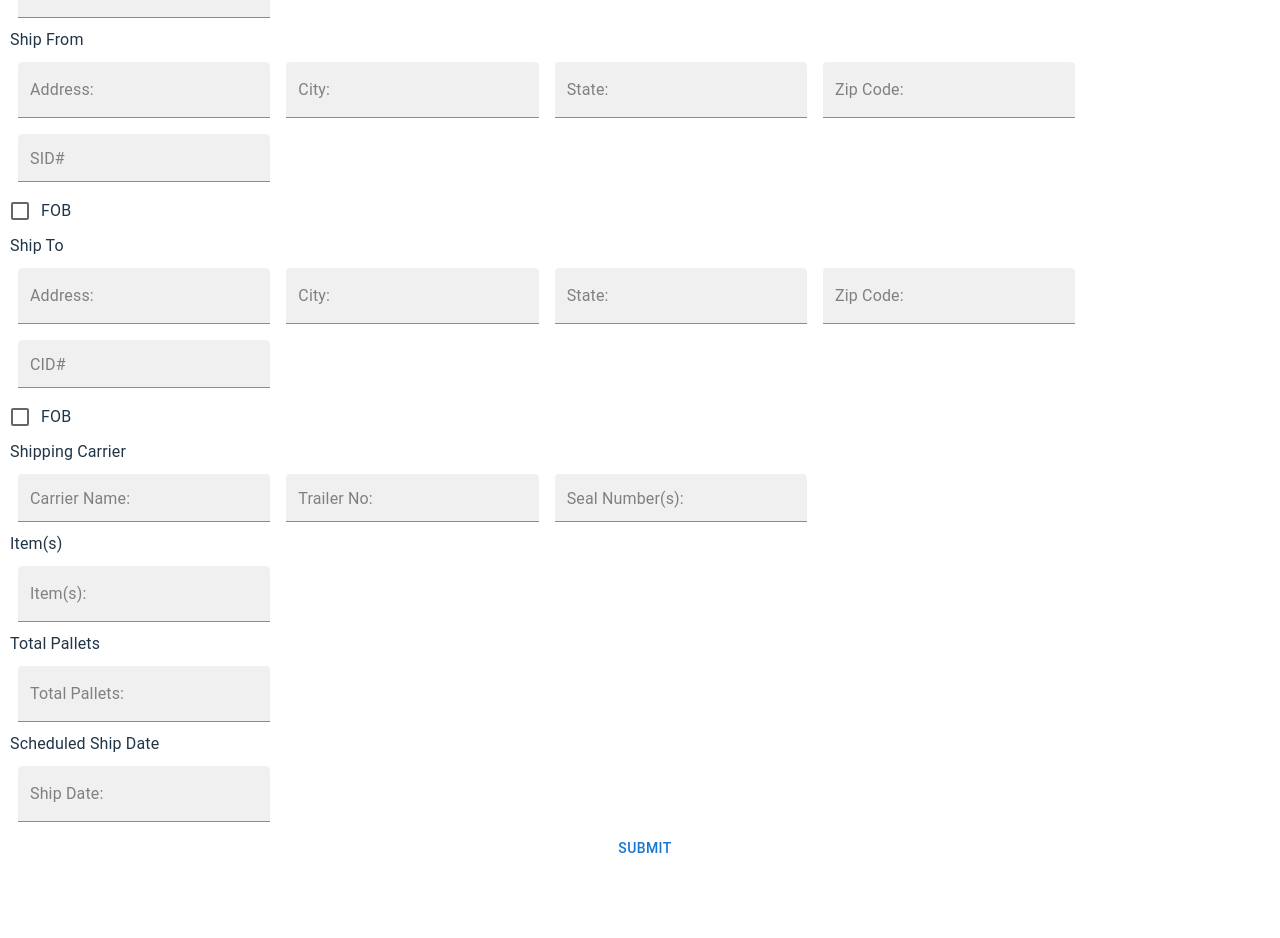
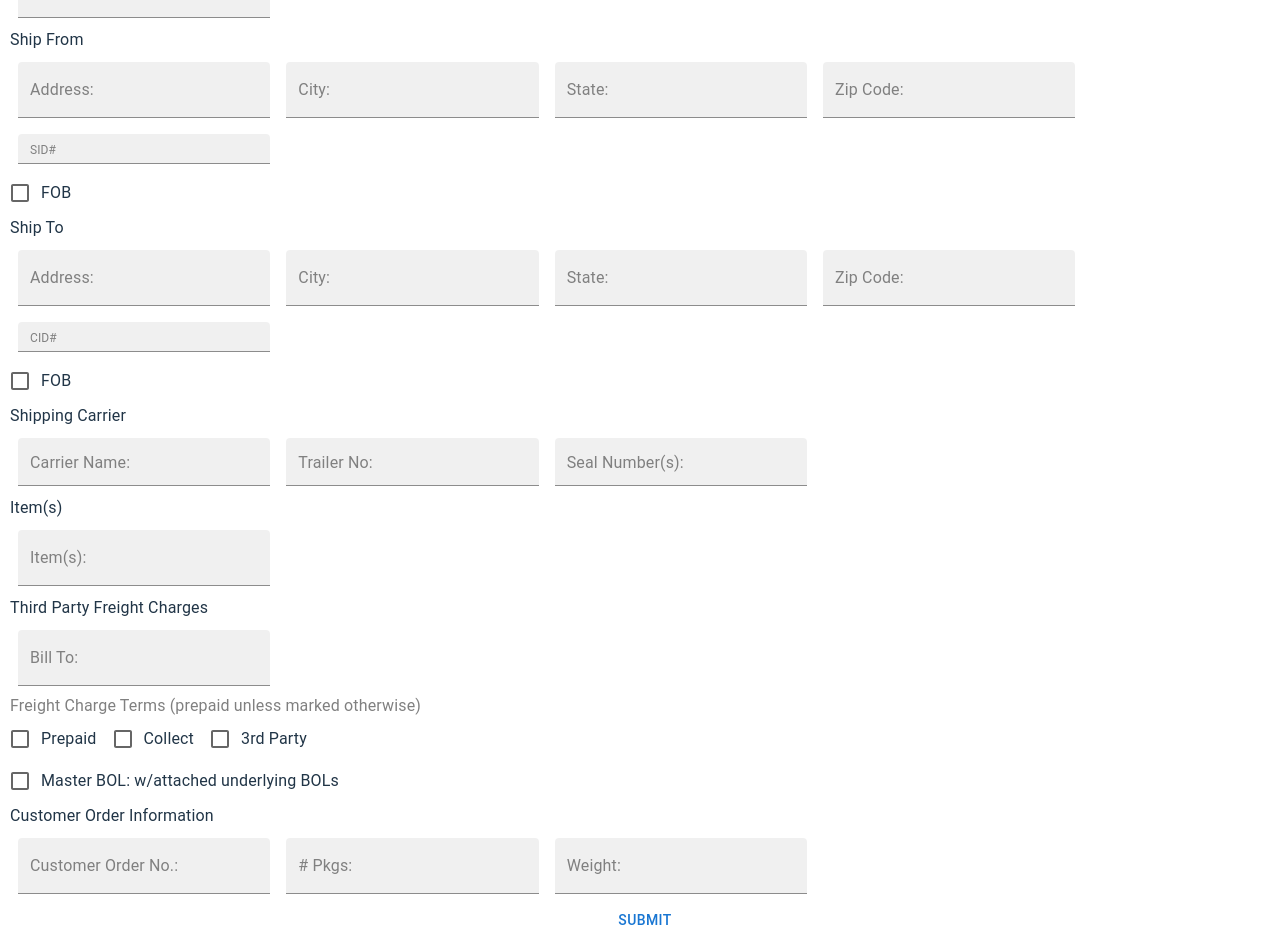
Before and after one commit to ChuangStephanie/TSL_Helper, a React (Vite) app: page /bol in a window 1280 px wide. Shown: the part 263-1201 px from the top of the page. Before the commit the page ends 1129 px from the top, so only its background shows below. Built offline with nearby package versions, Linux system fonts and the light colour scheme.

Commit message:
more BOL input fields

```diff
--- a/src/components/BOL.jsx
+++ b/src/components/BOL.jsx
@@ -145,6 +145,8 @@ export default function BOL() {
               InputLabelProps={{
                 sx: {
                   color: "gray",
+                  fontSize: "12px",
+                  top: "-5px",
                   [`&.${inputLabelClasses.shrink}`]: {
                     color: "primary",
                   },
@@ -153,6 +155,9 @@ export default function BOL() {
               sx={{
                 "& .MuiInputBase-input": {
                   color: "gray",
+                },
+                "& .MuiFilledInput-root": {
+                  height: "30px",
                 },
               }}
             />
@@ -258,6 +263,8 @@ export default function BOL() {
               InputLabelProps={{
                 sx: {
                   color: "gray",
+                  fontSize: "12px",
+                  top: "-5px",
                   [`&.${inputLabelClasses.shrink}`]: {
                     color: "primary",
                   },
@@ -266,6 +273,9 @@ export default function BOL() {
               sx={{
                 "& .MuiInputBase-input": {
                   color: "gray",
+                },
+                "& .MuiFilledInput-root": {
+                  height: "30px",
                 },
               }}
             />
@@ -368,10 +378,57 @@ export default function BOL() {
             }}
           ></TextField>
         </Box>
-        <Typography variant="subtitle1">Total Pallets</Typography>
+        <Box className="freightCharges">
+          <Typography variant="subtitle1">
+            Third Party Freight Charges
+          </Typography>
+          <TextField
+            id="freight"
+            label="Bill To:"
+            multiline
+            variant="filled"
+            color="primary"
+            className="textfield"
+            InputLabelProps={{
+              sx: {
+                color: "gray",
+                [`&.${inputLabelClasses.shrink}`]: {
+                  color: "primary",
+                },
+              },
+            }}
+            sx={{
+              "& .MuiInputBase-input": {
+                color: "gray",
+              },
+            }}
+          ></TextField>
+          <Typography sx={{ color: "gray" }}>
+            Freight Charge Terms (prepaid unless marked otherwise)
+          </Typography>
+          <FormGroup className="checkbox" row>
+            <FormControlLabel
+              control={<Checkbox />}
+              label="Prepaid"
+            ></FormControlLabel>
+            <FormControlLabel
+              control={<Checkbox />}
+              label="Collect"
+            ></FormControlLabel>
+            <FormControlLabel
+              control={<Checkbox />}
+              label="3rd Party"
+            ></FormControlLabel>
+          </FormGroup>
+          <FormGroup>
+            <FormControlLabel control={<Checkbox />} label="Master BOL: w/attached underlying BOLs"></FormControlLabel>
+          </FormGroup>
+        </Box>
+        <Box className="">
+        <Typography variant="subtitle1">Customer Order Information</Typography>
         <TextField
-          id="pallets"
-          label="Total Pallets:"
+          id="orderNum"
+          label="Customer Order No.:"
           multiline
           variant="filled"
           color="primary"
@@ -390,11 +447,9 @@ export default function BOL() {
             },
           }}
         ></TextField>
-        <Typography variant="subtitle1">Scheduled Ship Date</Typography>
         <TextField
-          id="shipdate"
-          label="Ship Date:"
-          multiline
+          id="pkgs"
+          label="# Pkgs:"
           variant="filled"
           color="primary"
           className="textfield"
@@ -412,6 +467,27 @@ export default function BOL() {
             },
           }}
         ></TextField>
+        <TextField
+          id="weight"
+          label="Weight:"
+          variant="filled"
+          color="primary"
+          className="textfield"
+          InputLabelProps={{
+            sx: {
+              color: "gray",
+              [`&.${inputLabelClasses.shrink}`]: {
+                color: "primary",
+              },
+            },
+          }}
+          sx={{
+            "& .MuiInputBase-input": {
+              color: "gray",
+            },
+          }}
+        ></TextField>
+        </Box>
         <Button type="submit">Submit</Button>
       </Box>
     </>
```
Also changed, not shown: src/index.css (line endings or trailing spaces).
